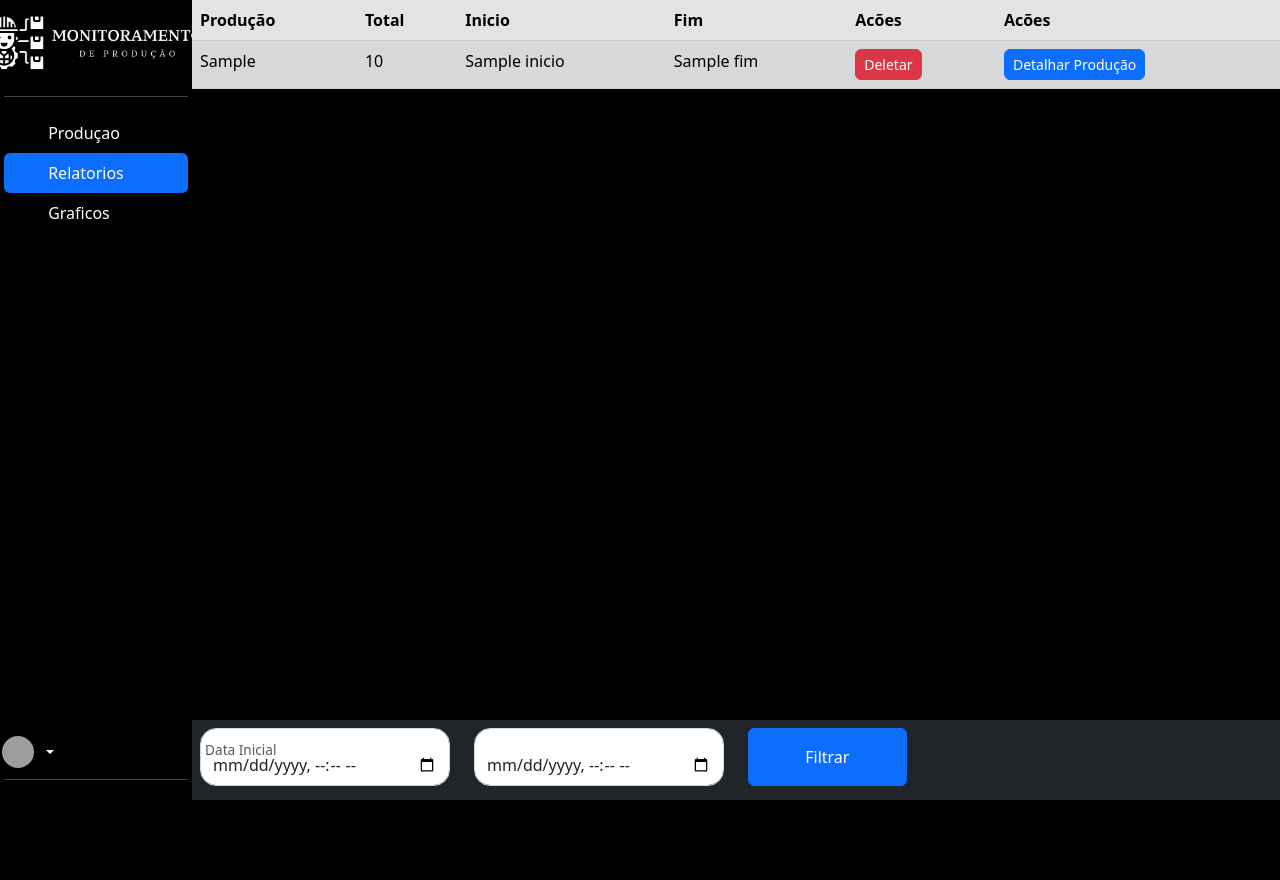
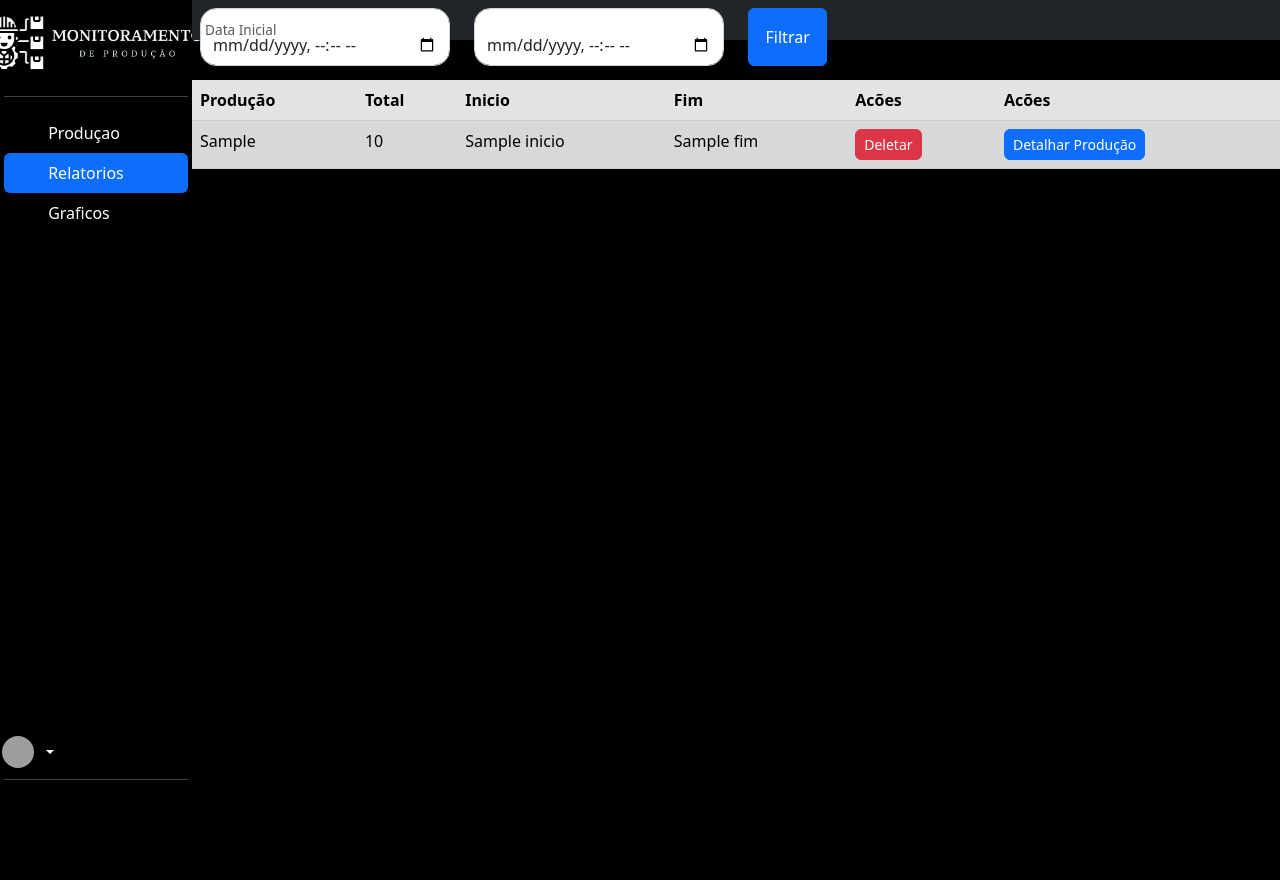
Before and after one commit to Daila-Danielle/monitoramentoDeProducao, a Python web app: template Dashboard/Front_end/templates/relatorios.html in a window 1280 px wide. Before the commit the page ends 800 px from the top, so only its background shows below. Run offline with Jinja, Linux system fonts and the light colour scheme; the template is opened without the code that fills it: most values are stand-ins (such as "Sample title", 1, 10 or a date in 2020); grey boxes are pictures that could not be loaded.

Commit message:
ajuste -daila

```diff
--- a/Dashboard/Front_end/templates/relatorios.html
+++ b/Dashboard/Front_end/templates/relatorios.html
@@ -1,8 +1,28 @@
 {% extends 'index.html'%}
 <div >
   {% block conteudo %}
+  <div class=" bg-dark" style="width:85%;height:5%; left: 15% ;top:0%; position:absolute;" >
 
-    <div class="table-responsive" style="width:85%; height: 100% ; left: 15% ; position:absolute;" >
+    <div class="modal-body p-2 ">
+      <form method="post" action="filtar">
+        <div class="row" >
+          <div class="col-md-3 form-floating " style="">
+            <input type="datetime-local" class="form-control rounded-4"  name="dt_inicial" required>
+            <label class="m-1 text-black">Data Inicial</label>
+          </div>
+
+          <div class="col-md-3 form-floating ">
+            <input type="datetime-local" class="form-control rounded-4"  name="dt_final" required>
+            <label class="m-1">Data Final
+          </div>
+          <div class="col-md-2 form-floating ">
+            <button type="submit" class="btn btn-primary w-50 p-3" >Filtrar</button>
+          </div>
+        </div>
+      </form>
+    </div>
+  </div>
+    <div class="table-responsive" style="width:85%; height: 100% ; left: 15% ;top:10%; position:absolute;" >
       <table class="table table table-striped table-secondary">
         <thead>
           <tr>
@@ -56,31 +76,7 @@
       </div>
     </div>
 
-    <div class=" bg-dark" style="width:85%;height:10%; left: 15% ;top:90%; position:absolute;" >
 
-      <div class="modal-body p-2 ">
-        <form method="post" action="filtar">
-          <div class="row" >
-
-            <div class="col-md-3 form-floating ">
-              <input type="datetime-local" class="form-control rounded-4"  name="dt_inicial" required>
-              <label class="m-1 text-black">Data Inicial</label>
-            </div>
-
-            <div class="col-md-3 form-floating ">
-              <input type="datetime-local" class="form-control rounded-4"  name="dt_final" required>
-              <label class="m-1">Data Final
-            </div>
-            <div class="col-md-2 form-floating ">
-              <button type="submit" class="btn btn-primary w-100 p-3" >Filtrar</button>
-            </div>
-
-
-          </div>
-        </form>
-
-      </div>
-    </div>
 
 
 
```
